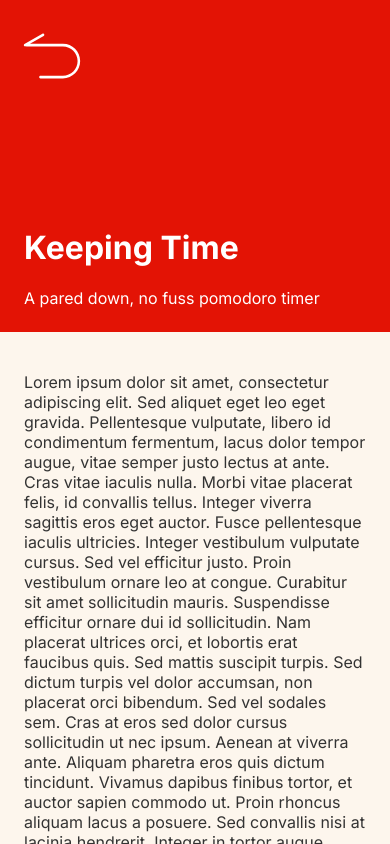
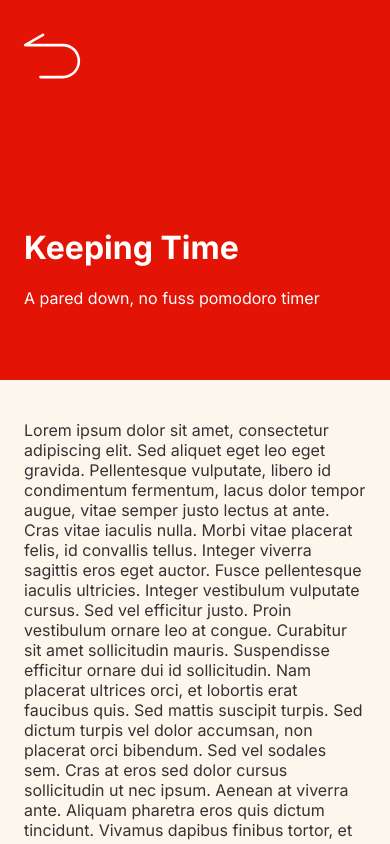
Before and after one commit to apratt957/2024portfolio, a Next.js app: page /keeping-time in a window 390 px wide. Built offline with nearby package versions, Linux system fonts and the light colour scheme.

Commit message:
add separate padding for mobile work header

```diff
--- a/src/app/(work)/page.module.css
+++ b/src/app/(work)/page.module.css
@@ -31,8 +31,8 @@
   overflow: scroll;
 }
 
-/* Mobile */
-@media (max-width: 700px) {
+/* Mobile && Tablet */
+@media (max-width: 1120px) {
   .container {
     flex-direction: column;
     justify-content: unset;
@@ -41,6 +41,7 @@
 
   .workHeader {
     max-width: unset;
+    padding: 24px 24px 72px 24px;
   }
 
   .headerTitle {
--- a/src/app/page.tsx
+++ b/src/app/page.tsx
@@ -17,10 +17,6 @@ export default function Home() {
   }, []);
 
   const constraintsRef = useRef(null);
-
-  const handleCardClick = () => {
-    console.log("click");
-  };
 
   return (
     <motion.main ref={constraintsRef} className={styles.main}>
```
